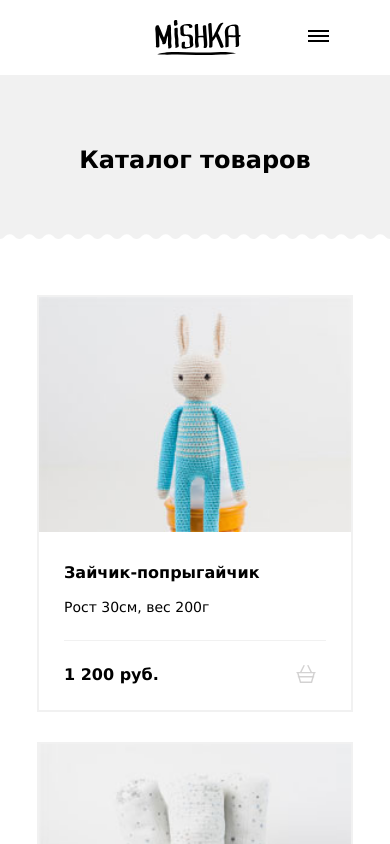
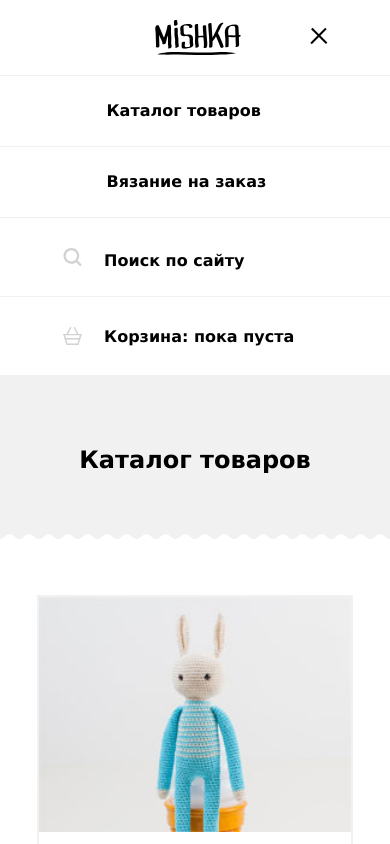
Before and after one commit to suncitygirl/suncitygirl, a plain HTML site: page mishka/catalog.html in a window 390 px wide. Both pictures are taken after a click on the link 318 px from the left and 40 px from the top of the page. Shown: the top 844 px of the page. Drawn offline with Linux system fonts and the light colour scheme.

Commit message:
Edit sctipts and reload src

```diff
--- a/mishka/catalog.html
+++ b/mishka/catalog.html
@@ -317,7 +317,7 @@
         </div>
         <a class="main-footer__copyright" href="https://github.com/suncitygirl">github.com/suncitygirl</a>
     </footer>
-    <script src="js/main.js" async></script>
+    <script src="js/catalog.js"></script>
 </body>
 
 </html>
--- /dev/null
+++ b/mishka/js/catalog.js
@@ -0,0 +1 @@
+function showMobileMenu(e){e.preventDefault();var n=document.getElementsByClassName("main-nav__dropdown-list")[0];openMenu.classList.toggle("main-nav__close-btn"),n.classList.toggle("main-nav__dropdown-list--show")}var openMenu=document.getElementsByClassName("main-nav__open-btn")[0];openMenu.addEventListener("click",showMobileMenu);
```
